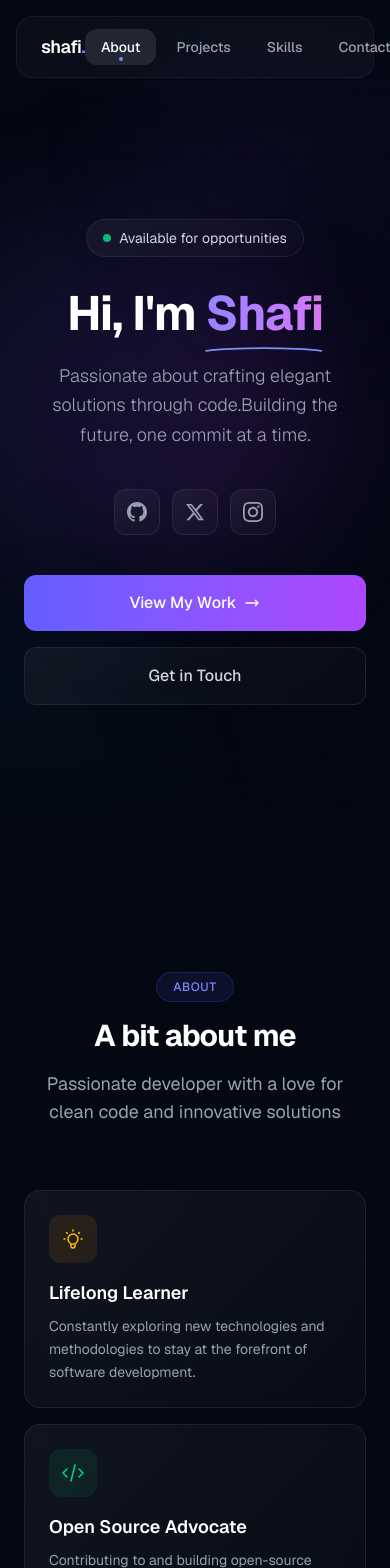
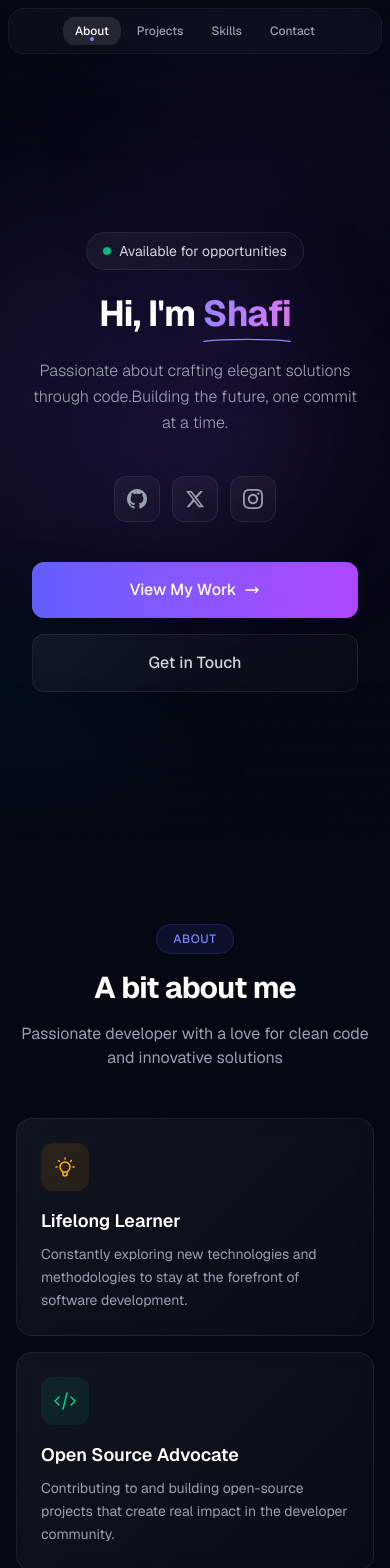
Before and after one commit to shafisma/portfolio, a Next.js app: page / in a window 390 px wide. Shown: the top 1568 px of the page. Built offline with nearby package versions, Linux system fonts and the light colour scheme.

Commit message:
Add responsiveness

```diff
--- a/app/components/layout/Footer.tsx
+++ b/app/components/layout/Footer.tsx
@@ -1,15 +1,15 @@
 export function Footer() {
   return (
-    <footer className="relative py-8 px-6">
+    <footer className="relative py-8 px-4 sm:px-6">
       <div className="max-w-6xl mx-auto">
-        <div className="glass-card rounded-2xl px-8 py-6">
+        <div className="glass-card rounded-2xl px-4 py-6 sm:px-8">
           <div className="flex flex-col sm:flex-row items-center justify-between gap-4">
             <div className="flex items-center gap-2">
               <span className="text-lg font-semibold text-white">
                 shafi<span className="text-indigo-400">.</span>
               </span>
             </div>
-            <p className="text-sm text-gray-500">
+            <p className="text-sm text-gray-500 text-center sm:text-left">
               © {new Date().getFullYear()} Shafi. Built with Next.js & Tailwind CSS
             </p>
             <div className="flex items-center gap-1 text-sm text-gray-500">
--- a/app/components/layout/Navbar.tsx
+++ b/app/components/layout/Navbar.tsx
@@ -10,16 +10,16 @@ const sections = ["about", "projects", "skills", "contact"];
 export function Navbar({ activeSection, setActiveSection }: NavbarProps) {
   return (
     <nav className="fixed top-0 left-0 right-0 z-50">
-      <div className="mx-4 mt-4">
-        <div className="max-w-5xl mx-auto glass rounded-2xl px-6 py-3">
+      <div className="mx-2 mt-2 sm:mx-4 sm:mt-4">
+        <div className="max-w-5xl mx-auto glass rounded-2xl px-3 py-2 sm:px-6 sm:py-3">
           <div className="flex items-center justify-between">
             <a
               href="#"
-              className="text-lg font-semibold tracking-tight text-white hover:text-indigo-400 transition-colors"
+              className="hidden sm:block text-lg font-semibold tracking-tight text-white hover:text-indigo-400 transition-colors"
             >
               shafi<span className="text-indigo-400">.</span>
             </a>
-            <div className="flex items-center gap-1">
+            <div className="flex items-center gap-1 w-full sm:w-auto justify-center sm:justify-end overflow-x-auto no-scrollbar">
               {sections.map((section) => (
                 <button
                   key={section}
@@ -29,7 +29,7 @@ export function Navbar({ activeSection, setActiveSection }: NavbarProps) {
                       .getElementById(section)
                       ?.scrollIntoView({ behavior: "smooth" });
                   }}
-                  className={`relative capitalize text-sm font-medium px-4 py-2 rounded-xl transition-all duration-300 ${
+                  className={`relative capitalize text-xs sm:text-sm font-medium px-3 py-1.5 sm:px-4 sm:py-2 rounded-xl transition-all duration-300 whitespace-nowrap ${
                     activeSection === section
                       ? "text-white bg-white/10"
                       : "text-gray-400 hover:text-white hover:bg-white/5"
--- a/app/components/sections/AboutSection.tsx
+++ b/app/components/sections/AboutSection.tsx
@@ -55,17 +55,17 @@ const aboutCards = [
 
 export function AboutSection() {
   return (
-    <section id="about" className="relative py-32 px-6">
+    <section id="about" className="relative py-20 sm:py-32 px-4 sm:px-6">
       <div className="max-w-6xl mx-auto">
         {/* Section header */}
-        <div className="text-center mb-16">
+        <div className="text-center mb-12 sm:mb-16">
           <span className="inline-block px-4 py-1.5 rounded-full text-xs font-medium tracking-wider uppercase bg-indigo-500/10 text-indigo-400 border border-indigo-500/20 mb-4">
             About
           </span>
           <h2 className="text-3xl sm:text-4xl md:text-5xl font-bold text-white mb-4 tracking-tight">
             A bit about me
           </h2>
-          <p className="text-gray-400 max-w-2xl mx-auto text-lg">
+          <p className="text-gray-400 max-w-2xl mx-auto text-base sm:text-lg">
             Passionate developer with a love for clean code and innovative solutions
           </p>
         </div>
--- a/app/components/sections/ContactSection.tsx
+++ b/app/components/sections/ContactSection.tsx
@@ -26,17 +26,17 @@ const socialLinks = [
 
 export function ContactSection() {
   return (
-    <section id="contact" className="relative py-32 px-6">
+    <section id="contact" className="relative py-20 sm:py-32 px-4 sm:px-6">
       <div className="max-w-4xl mx-auto">
         {/* Section header */}
-        <div className="text-center mb-16">
+        <div className="text-center mb-12 sm:mb-16">
           <span className="inline-block px-4 py-1.5 rounded-full text-xs font-medium tracking-wider uppercase bg-indigo-500/10 text-indigo-400 border border-indigo-500/20 mb-4">
             Contact
           </span>
           <h2 className="text-3xl sm:text-4xl md:text-5xl font-bold text-white mb-4 tracking-tight">
             Let&apos;s Connect
           </h2>
-          <p className="text-gray-400 max-w-2xl mx-auto text-lg leading-relaxed">
+          <p className="text-gray-400 max-w-2xl mx-auto text-base sm:text-lg leading-relaxed">
             I&apos;m always excited to collaborate on interesting projects or
             discuss new opportunities. Feel free to reach out!
           </p>
--- a/app/components/sections/HeroSection.tsx
+++ b/app/components/sections/HeroSection.tsx
@@ -2,10 +2,10 @@ import { GithubIcon, XIcon, InstagramIcon } from "../icons";
 
 export function HeroSection() {
   return (
-    <section className="relative min-h-screen flex items-center justify-center px-6 pt-20">
-      <div className="text-center max-w-4xl mx-auto">
+    <section className="relative min-h-screen flex items-center justify-center px-4 sm:px-6 pt-20">
+      <div className="text-center max-w-4xl mx-auto w-full">
         {/* Status badge */}
-        <div className="inline-flex items-center gap-2 px-4 py-2 rounded-full glass-card mb-8 animate-fade-in-up">
+        <div className="inline-flex items-center gap-2 px-4 py-2 rounded-full glass-card mb-6 sm:mb-8 animate-fade-in-up">
           <span className="relative flex h-2 w-2">
             <span className="animate-ping absolute inline-flex h-full w-full rounded-full bg-emerald-400 opacity-75"></span>
             <span className="relative inline-flex rounded-full h-2 w-2 bg-emerald-500"></span>
@@ -14,9 +14,9 @@ export function HeroSection() {
         </div>
 
         {/* Main heading */}
-        <h1 className="text-5xl sm:text-6xl md:text-7xl lg:text-8xl font-bold mb-6 tracking-tight animate-fade-in-up" style={{ animationDelay: '0.1s' }}>
+        <h1 className="text-4xl sm:text-6xl md:text-7xl lg:text-8xl font-bold mb-6 tracking-tight animate-fade-in-up" style={{ animationDelay: '0.1s' }}>
           <span className="text-white">Hi, I&apos;m </span>
-          <span className="relative">
+          <span className="relative inline-block">
             <span className="bg-gradient-to-r from-indigo-400 via-purple-400 to-pink-400 bg-clip-text text-transparent animate-gradient">
               Shafi
             </span>
@@ -33,7 +33,7 @@ export function HeroSection() {
         </h1>
 
         {/* Subtitle */}
-        <p className="text-lg sm:text-xl md:text-2xl text-gray-400 mb-10 max-w-2xl mx-auto leading-relaxed animate-fade-in-up font-light" style={{ animationDelay: '0.2s' }}>
+        <p className="text-base sm:text-xl md:text-2xl text-gray-400 mb-10 max-w-2xl mx-auto leading-relaxed animate-fade-in-up font-light px-4 sm:px-0" style={{ animationDelay: '0.2s' }}>
           Passionate about crafting elegant solutions through code.
           <br className="hidden sm:block" />
           Building the future, one commit at a time.
@@ -71,14 +71,14 @@ export function HeroSection() {
         </div>
 
         {/* CTA Buttons */}
-        <div className="flex flex-col sm:flex-row gap-4 justify-center animate-fade-in-up" style={{ animationDelay: '0.4s' }}>
+        <div className="flex flex-col sm:flex-row gap-4 justify-center animate-fade-in-up px-4 sm:px-0" style={{ animationDelay: '0.4s' }}>
           <a
             href="#projects"
             onClick={(e) => {
               e.preventDefault();
               document.getElementById("projects")?.scrollIntoView({ behavior: "smooth" });
             }}
-            className="group inline-flex items-center justify-center gap-2 px-8 py-4 bg-gradient-to-r from-indigo-500 to-purple-500 rounded-xl font-medium text-white hover:opacity-90 transition-all duration-300 hover:scale-105 hover:shadow-lg hover:shadow-indigo-500/25"
+            className="group inline-flex items-center justify-center gap-2 px-8 py-4 bg-gradient-to-r from-indigo-500 to-purple-500 rounded-xl font-medium text-white hover:opacity-90 transition-all duration-300 hover:scale-105 hover:shadow-lg hover:shadow-indigo-500/25 w-full sm:w-auto"
           >
             View My Work
             <svg className="w-4 h-4 transition-transform group-hover:translate-x-1" fill="none" viewBox="0 0 24 24" stroke="currentColor">
@@ -91,7 +91,7 @@ export function HeroSection() {
               e.preventDefault();
               document.getElementById("contact")?.scrollIntoView({ behavior: "smooth" });
             }}
-            className="inline-flex items-center justify-center gap-2 px-8 py-4 glass-card rounded-xl font-medium text-gray-300 hover:text-white hover:bg-white/10 transition-all duration-300"
+            className="inline-flex items-center justify-center gap-2 px-8 py-4 glass-card rounded-xl font-medium text-gray-300 hover:text-white hover:bg-white/10 transition-all duration-300 w-full sm:w-auto"
           >
             Get in Touch
           </a>
--- a/app/components/sections/ProjectsSection.tsx
+++ b/app/components/sections/ProjectsSection.tsx
@@ -10,17 +10,17 @@ const languageColors: Record<string, string> = {
 
 export function ProjectsSection() {
   return (
-    <section id="projects" className="relative py-32 px-6">
+    <section id="projects" className="relative py-20 sm:py-32 px-4 sm:px-6">
       <div className="max-w-6xl mx-auto">
         {/* Section header */}
-        <div className="text-center mb-16">
+        <div className="text-center mb-12 sm:mb-16">
           <span className="inline-block px-4 py-1.5 rounded-full text-xs font-medium tracking-wider uppercase bg-indigo-500/10 text-indigo-400 border border-indigo-500/20 mb-4">
             Portfolio
           </span>
           <h2 className="text-3xl sm:text-4xl md:text-5xl font-bold text-white mb-4 tracking-tight">
             Featured Projects
           </h2>
-          <p className="text-gray-400 max-w-2xl mx-auto text-lg">
+          <p className="text-gray-400 max-w-2xl mx-auto text-base sm:text-lg">
             A selection of projects I&apos;ve built and contributed to
           </p>
         </div>
--- a/app/components/sections/SkillsSection.tsx
+++ b/app/components/sections/SkillsSection.tsx
@@ -63,17 +63,17 @@ const skillColors: Record<string, { bg: string; border: string; text: string; ho
 
 export function SkillsSection() {
   return (
-    <section id="skills" className="relative py-32 px-6">
+    <section id="skills" className="relative py-20 sm:py-32 px-4 sm:px-6">
       <div className="max-w-4xl mx-auto">
         {/* Section header */}
-        <div className="text-center mb-16">
+        <div className="text-center mb-12 sm:mb-16">
           <span className="inline-block px-4 py-1.5 rounded-full text-xs font-medium tracking-wider uppercase bg-indigo-500/10 text-indigo-400 border border-indigo-500/20 mb-4">
             Skills
           </span>
           <h2 className="text-3xl sm:text-4xl md:text-5xl font-bold text-white mb-4 tracking-tight">
             Tech Stack
           </h2>
-          <p className="text-gray-400 max-w-2xl mx-auto text-lg">
+          <p className="text-gray-400 max-w-2xl mx-auto text-base sm:text-lg">
             Technologies and tools I work with
           </p>
         </div>
--- a/app/globals.css
+++ b/app/globals.css
@@ -197,3 +197,14 @@ body {
   outline: 2px solid var(--accent);
   outline-offset: 2px;
 }
+
+/* Hide scrollbar for Chrome, Safari and Opera */
+.no-scrollbar::-webkit-scrollbar {
+    display: none;
+}
+
+/* Hide scrollbar for IE, Edge and Firefox */
+.no-scrollbar {
+    -ms-overflow-style: none;  /* IE and Edge */
+    scrollbar-width: none;  /* Firefox */
+}
```
